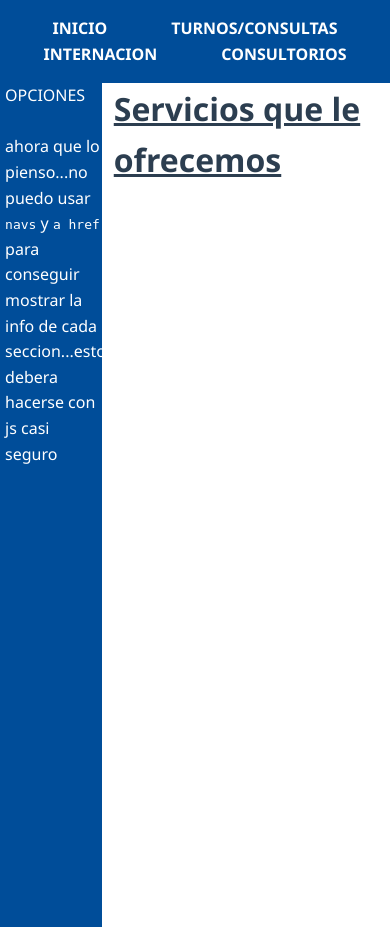
After one commit to Luciano9410/ProyectoSM, a PHP site: page /HTM-LPHP/Servicios.php in a window 390 px wide. The commit adds this page. Run offline with PHP 8.4, Linux system fonts and the light colour scheme.

Commit message:
agregue un archivo css para Servicios.php y lime un poquito su vision y estructura

```diff
--- /dev/null
+++ b/CSS/servicios.css
@@ -0,0 +1,41 @@
+
+body h1{
+  color: #2c3e50;
+  text-decoration: underline;
+}
+
+.site-header-servicios {
+  background-color: #ffffff;
+  color: white;
+}
+
+
+.left-side{
+
+    height: 100vh;
+    width: 17vw;
+    background-color: #004d99;
+
+}
+
+.left-side>p {margin-left: 5%;}
+
+
+.header-content{
+
+  display: flex;
+  flex-direction: row;
+
+  gap: 3%;
+}
+
+/* Responsive */
+@media (max-width: 700px) {
+.left-side{
+
+    height: 100vh;
+    width: 40vw;
+    background-color: #004d99;
+}
+
+}
--- a/CSS/styles.css
+++ b/CSS/styles.css
@@ -180,20 +180,55 @@ body {
 /* Responsive */
 @media (max-width: 768px) {
   .main-nav ul {
-    flex-direction: column;
-    align-items: center;
-  }
-  .cta-buttons {
+
+    flex-wrap: wrap;
+    display: flex;
+
+    /*
     flex-direction: column;
     align-items: center;
 
+    */
+  }
+  .cta-buttons {
+
+    display: flex;
+    flex-wrap: wrap;
+
+    /*
+    flex-direction: column;
+    align-items: center;
+
+
+    */
   }
   .cards {
+
+    flex-wrap: wrap;
+    display: flex;
+
+    /*
     flex-direction: column;
     align-items: center;
+
+    */
   }
   .site-footer {
+
+    flex-wrap: wrap;
+    display: flex;
+    /*
     flex-direction: column;
     align-items: center;
+
+    */
   }
+
+.index.html:target{
+  display: none;
 }
+
+
+
+
+}
--- /dev/null
+++ b/HTM-LPHP/Servicios.php
@@ -0,0 +1,59 @@
+<!DOCTYPE html>
+<html lang="en">
+<head>
+    <meta charset="UTF-8">
+    <meta name="viewport" content="width=device-width, initial-scale=1.0">
+    <link rel="stylesheet" href="../CSS/styles.css">
+    <link rel="stylesheet" href="../CSS/servicios.css">
+    <title>Document</title>
+</head>
+<body>
+     <header class="site-header-servicios">
+
+    <nav class="main-nav">
+      <ul>
+        <li><a href="index.html">INICIO</a></li>
+        <li><a href="#" class="Servicios" id="link-servicios">SERVICIOS</a></li>
+        <li><a href="#">TURNOS/CONSULTAS</a></li>
+        <li><a href="#">INTERNACION</a></li>
+        <li><a href="#">CONSULTORIOS</a></li>
+
+      </ul>
+    </nav>
+    <div class="header-content">
+
+  <section class="left-side">
+
+  <p>OPCIONES</p>
+  <br>
+  <p>ahora que lo pienso...no puedo usar <code>navs</code> y <code>a href</code> para conseguir mostrar la info de cada seccion...esto debera hacerse con js casi seguro</p>
+
+  </section>
+
+    <h1>Servicios que le ofrecemos</h1>
+
+
+  </header>
+
+</div>
+
+
+
+
+
+
+
+
+
+     <script>
+  // Detecta si estamos en "servicios.php"
+  const path = window.location.pathname;
+  const nombreArchivo = path.substring(path.lastIndexOf('/') + 1);
+
+  if (nombreArchivo === '' || nombreArchivo === 'Servicios.php') {
+    document.getElementById("link-servicios").style.display = "none";
+  }
+</script>
+
+</body>
+</html>
```
Also changed, not shown: HTM-LPHP/index.html (+21 -5 lines).
